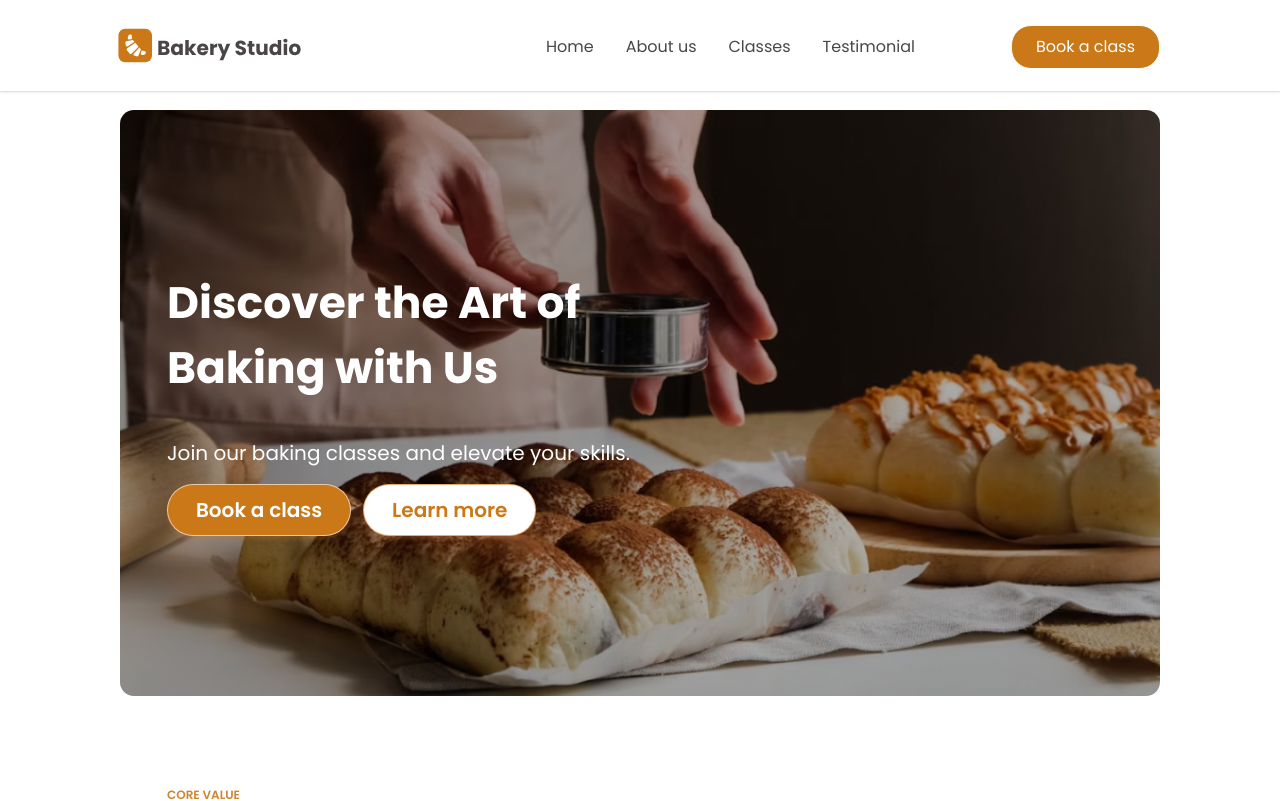
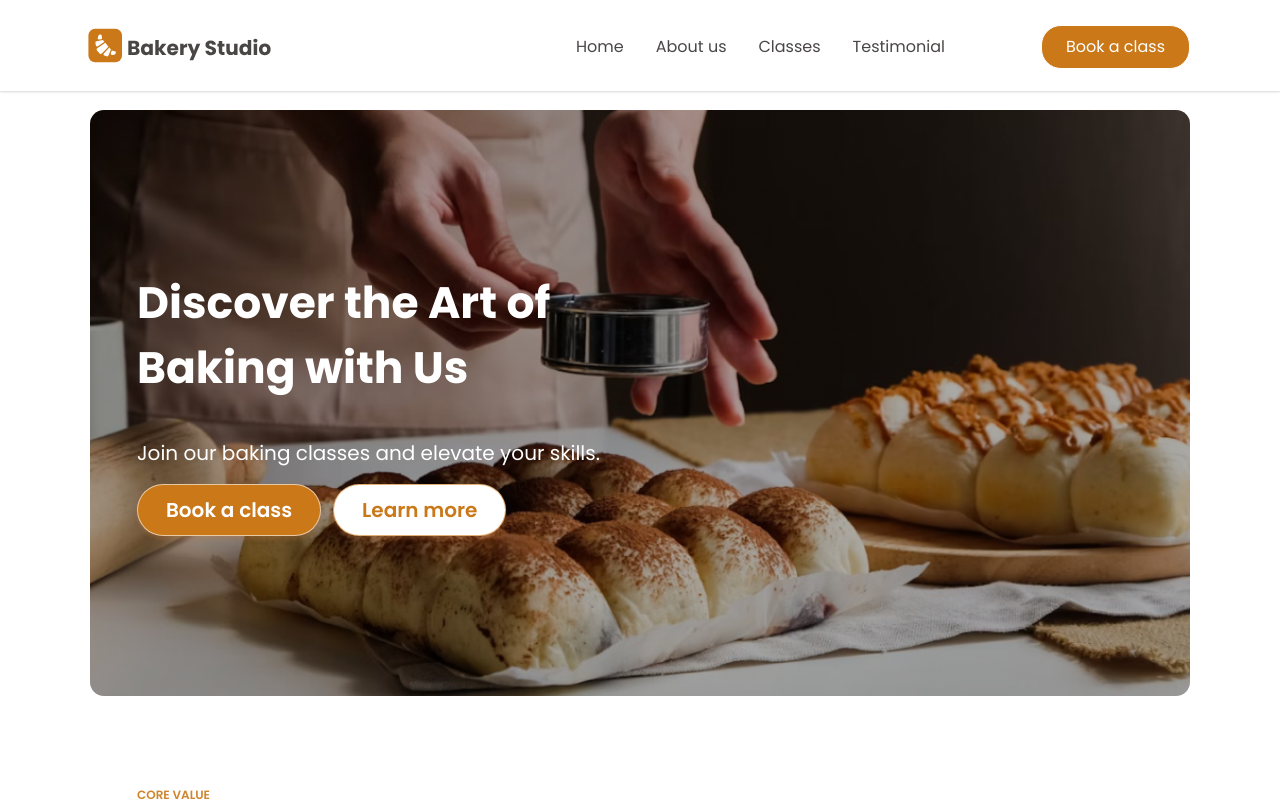
Before and after one commit to SukhontharatW/baking-studio, a React (Vite) app: page / in a window 1280 px wide. Shown: the top 801 px of the page. Built offline with nearby package versions, Linux system fonts and the light colour scheme.

Commit message:
update overall padding

```diff
--- a/src/styles/componentStyles/_footer.scss
+++ b/src/styles/componentStyles/_footer.scss
@@ -35,7 +35,7 @@
     }
     @media (max-width: 480px) {
       justify-content: space-between;
-      gap: 4rem;
+      // gap: 4rem;
     }
     @media (max-width: 430px) {
       gap: 2rem;
--- a/src/styles/global/_base.scss
+++ b/src/styles/global/_base.scss
@@ -8,26 +8,32 @@ $font-display: "Inter", sans-serif;
 $font-primary: "Poppins", sans-serif;
 
 :root {
-  --space-side: 14rem;
+  // --space-side: 14rem;
+  --space-side: 10rem;
   --space-padding: 4.7rem;
   @media (max-width: 1300px) {
-    --space-side: 12rem;
+    // --space-side: 12rem;
+    --space-side: 9rem;
   }
   @media (max-width: 1200px) {
-    --space-side: 9rem;
+    // --space-side: 9rem;
+    --space-side: 7rem;
   }
   @media (max-width: 1100px) {
-    --space-side: 7rem;
+    // --space-side: 7rem;
+    --space-side: 5rem;
   }
   @media (max-width: 900px) {
-    --space-side: 5rem;
+    // --space-side: 5rem;
+    --space-side: 4rem;
     --space-padding: 2.7rem;
   }
   @media (max-width: 700px) {
     --space-side: 4rem;
+    --space-side: 3.5rem;
   }
   @media (max-width: 430px) {
-    --space-side: 3.5rem;
+    // --space-side: 3.5rem;
     --space-padding: 1.2rem;
   }
   @media (max-width: 360px) {
@@ -232,8 +238,10 @@ body {
     flex-direction: column;
     align-items: center;
     max-width: 144rem;
+    width: 100%;
     margin: 0 auto;
     padding: 2.3rem var(--space-side) 2rem var(--space-side);
+    // padding: 2.3rem 1rem 2rem 1rem;
     // border: 1px solid green;
   }
   &__footer {
```
